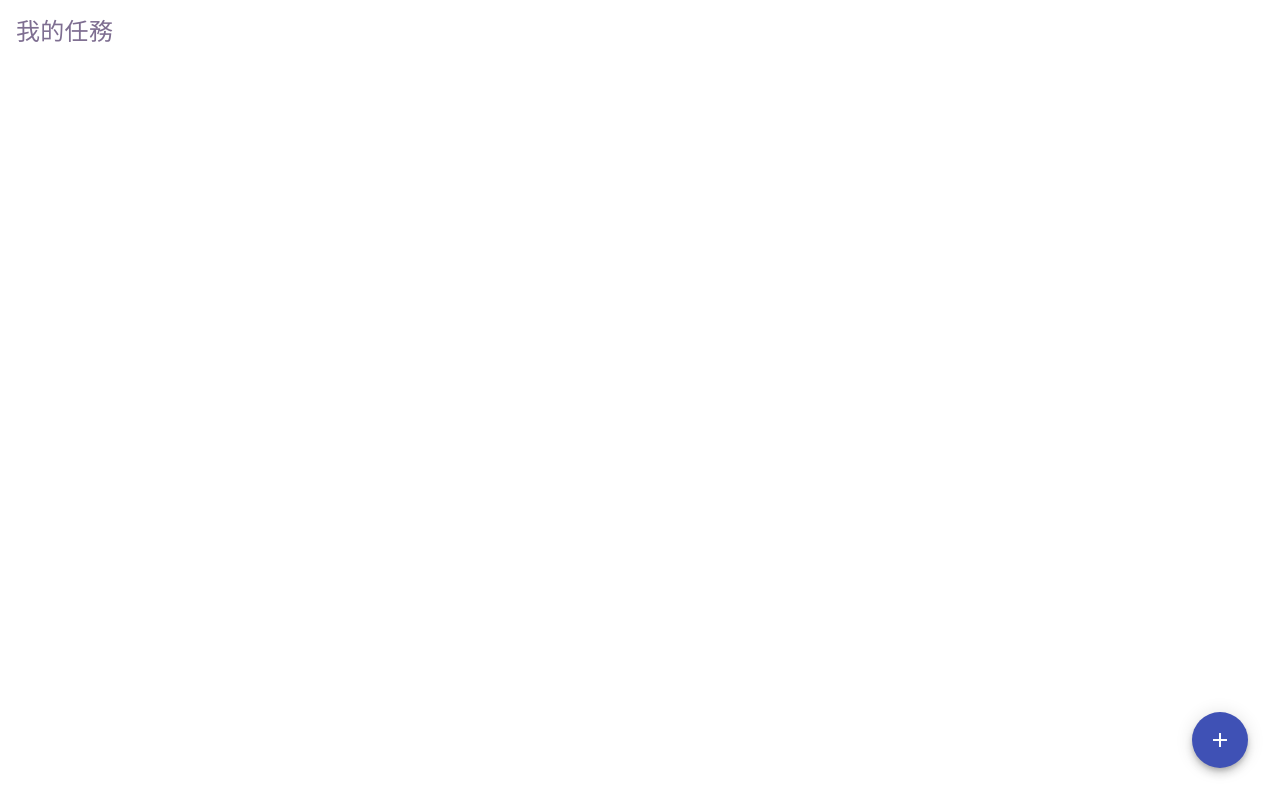
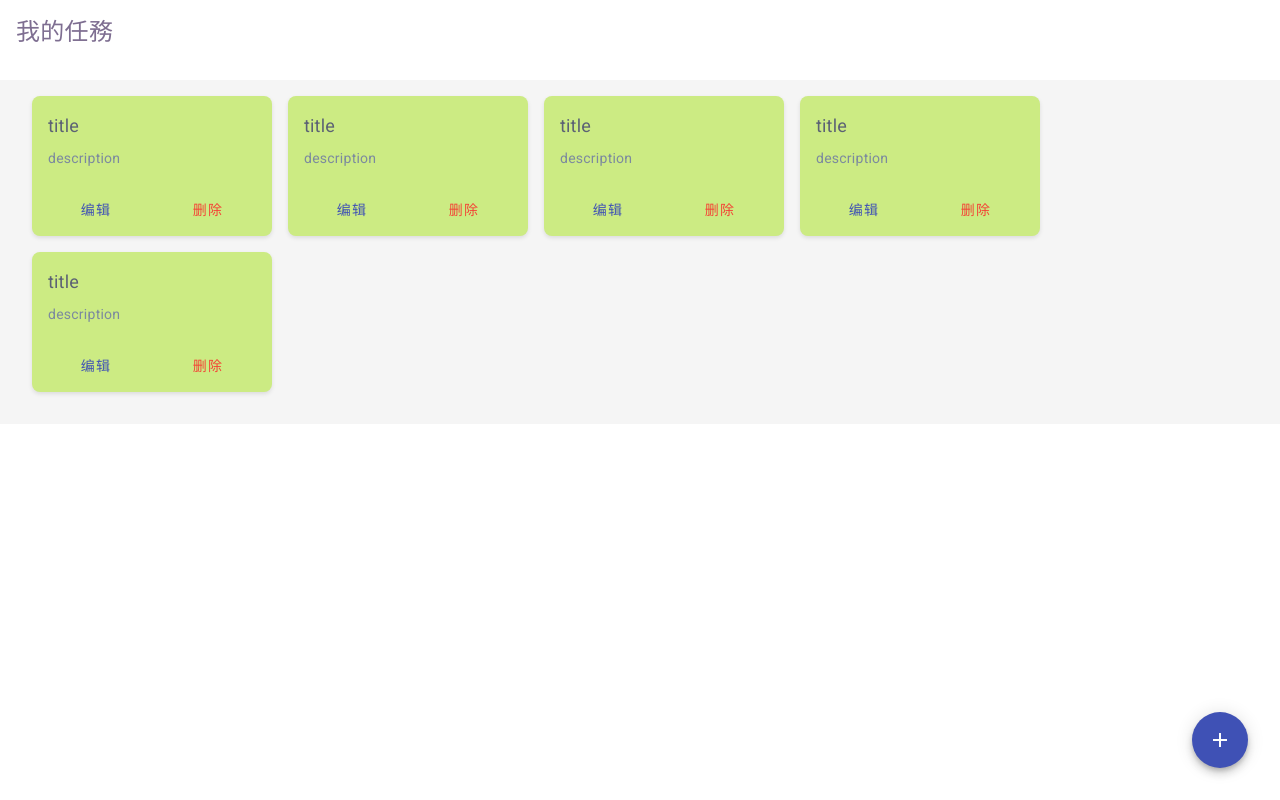
Before and after one commit to LiwerLee/something-new, an Angular app: page /task-manager in a window 1280 px wide. Built offline with nearby package versions, Linux system fonts and the light colour scheme.

Commit message:
1. add flexLayout 2. update style

```diff
--- a/package.json
+++ b/package.json
@@ -15,6 +15,7 @@
     "@angular/common": "^16.0.0",
     "@angular/compiler": "^16.0.0",
     "@angular/core": "^16.0.0",
+    "@angular/flex-layout": "^15.0.0-beta.42",
     "@angular/forms": "^16.0.0",
     "@angular/material": "^16.0.1",
     "@angular/platform-browser": "^16.0.0",
--- a/src/app/app.module.ts
+++ b/src/app/app.module.ts
@@ -10,6 +10,7 @@ import { AppComponent } from './app.component';
 import { TaskListComponent } from './task-manager/task-list/task-list.component';
 import { BrowserAnimationsModule } from '@angular/platform-browser/animations';
 import { MaterialModule } from './material/material.module';
+import { FlexLayoutModule } from '@angular/flex-layout';
 
 @NgModule({
   declarations: [
@@ -25,7 +26,8 @@ import { MaterialModule } from './material/material.module';
       { path: 'task-manager', loadChildren: () => import('./task-manager/task-manager.module').then(m => m.TaskManagerModule) },
     ]),
     BrowserAnimationsModule,
-    MaterialModule
+    MaterialModule,
+    FlexLayoutModule
 
   ],
   providers: [],
--- /dev/null
+++ b/src/app/task-manager/interface/task.ts
@@ -0,0 +1,4 @@
+export interface Task {
+  title: string;
+  description: string;
+}
--- a/src/app/task-manager/task-dialog/task-dialog.component.html
+++ b/src/app/task-manager/task-dialog/task-dialog.component.html
@@ -7,7 +7,7 @@
     <textarea rows="5" matInput [(ngModel)]="data.description" placeholder="描述"></textarea>
   </mat-form-field>
 </mat-dialog-content>
-<mat-dialog-actions>
+<mat-dialog-actions fxLayout="row" fxLayoutAlign="space-around">
   <button mat-button (click)="onNoClick()">取消</button>
   <button mat-button [mat-dialog-close]="data" cdkFocusInitial>保存</button>
 </mat-dialog-actions>
--- a/src/app/task-manager/task-list/task-list.component.html
+++ b/src/app/task-manager/task-list/task-list.component.html
@@ -1,16 +1,16 @@
-<div class="task-list">
-  <h2 class="title">我的任務</h2>
+<h2 class="title">我的任務</h2>
+<div class="task-list" fxLayout="row wrap" fxLayoutAlign="start">
   <mat-card class="task-card" *ngFor="let task of tasks; let i = index">
-    <mat-card-content>
+    <mat-card-content class="task-card-content">
       <h3 class="task-title">{{ task.title }}</h3>
       <p class="task-description">{{ task.description }}</p>
     </mat-card-content>
-    <mat-card-actions>
+    <mat-card-actions fxLayout="row" fxLayoutAlign="space-around">
       <button mat-button color="primary" (click)="editTask(i)">编辑</button>
       <button mat-button color="warn" (click)="deleteTask(i)">删除</button>
     </mat-card-actions>
   </mat-card>
-  <button mat-fab color="primary" class="add-button" (click)="openDialog()">
-    <mat-icon>add</mat-icon>
-  </button>
 </div>
+<button mat-fab color="primary" class="add-button" (click)="openDialog()">
+  <mat-icon>add</mat-icon>
+</button>
--- a/src/app/task-manager/task-list/task-list.component.scss
+++ b/src/app/task-manager/task-list/task-list.component.scss
@@ -1,26 +1,33 @@
 .task-list {
   padding: 16px;
+  background-color: #f5f5f5;
 }
 
 .title {
+  padding: 16px;
   color: #7e6e91;
   font-size: 24px;
   margin-bottom: 16px;
 }
 
 .task-card {
+  margin-left: 16px;
   margin-bottom: 16px;
+  width: 240px;
+  background-color: #cceb83;
+  border-radius: 8px;
+  box-shadow: 0 2px 4px rgba(0, 0, 0, 0.1);
 }
 
 .task-title {
-  color: #7e6e91;
+  color: #5c6274;
   font-size: 18px;
   margin-top: 0;
   margin-bottom: 8px;
 }
 
 .task-description {
-  color: #bfa9c4;
+  color: #7c8a9e;
   margin-top: 0;
   margin-bottom: 0;
 }
@@ -30,3 +37,7 @@
   bottom: 32px;
   right: 32px;
 }
+
+.task-card-content {
+  min-height: 72px;
+}
--- a/src/app/task-manager/task-list/task-list.component.ts
+++ b/src/app/task-manager/task-list/task-list.component.ts
@@ -8,7 +8,11 @@ import { TaskDialogComponent } from '../task-dialog/task-dialog.component';
   styleUrls: ['./task-list.component.scss']
 })
 export class TaskListComponent {
-  tasks: any[] = [];
+  tasks: any[] = [{ title: 'title', description: 'description' },
+  { title: 'title', description: 'description' },
+  { title: 'title', description: 'description' },
+  { title: 'title', description: 'description' },
+  { title: 'title', description: 'description' }];
 
   constructor(public dialog: MatDialog) { }
 
--- a/src/app/task-manager/task-manager.module.ts
+++ b/src/app/task-manager/task-manager.module.ts
@@ -5,6 +5,7 @@ import { TaskListComponent } from './task-list/task-list.component';
 import { TaskDialogComponent } from './task-dialog/task-dialog.component';
 import { MaterialModule } from '../material/material.module';
 import { FormsModule } from '@angular/forms';
+import { FlexLayoutModule } from '@angular/flex-layout';
 
 
 
@@ -19,7 +20,8 @@ import { FormsModule } from '@angular/forms';
       { path: '', component: TaskListComponent }
     ]),
     FormsModule,
-    MaterialModule
+    MaterialModule,
+    FlexLayoutModule
   ]
 })
 export class TaskManagerModule { }
--- a/src/app/task.ts
+++ /dev/null
@@ -1,6 +0,0 @@
-export interface Task {
-  id: number;
-  title: string;
-  priority: string;
-  deadline: string;
-}
--- a/src/styles.scss
+++ b/src/styles.scss
@@ -1,4 +1,11 @@
 /* You can add global styles to this file, and also import other style files */
+@import "@angular/material/prebuilt-themes/indigo-pink.css";
 
-html, body { height: 100%; }
-body { margin: 0; font-family: Roboto, "Helvetica Neue", sans-serif; }
+html,
+body {
+  height: 100%;
+}
+body {
+  margin: 0;
+  font-family: Roboto, "Helvetica Neue", sans-serif;
+}
```
Also changed, not shown: src/app/task-manager/interface/task-dialog-data.ts (added, +7 -0 lines), 1 other file (tests, documents, lock files or other folders).
